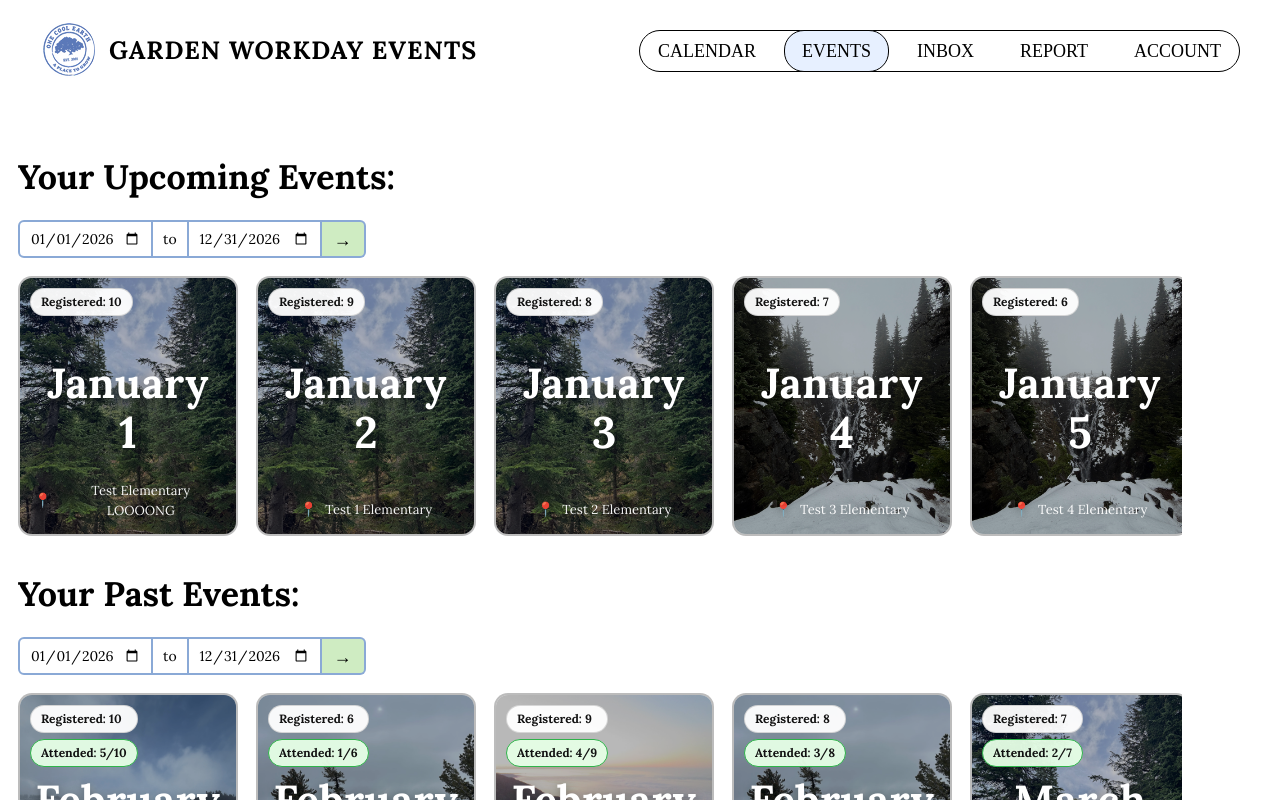
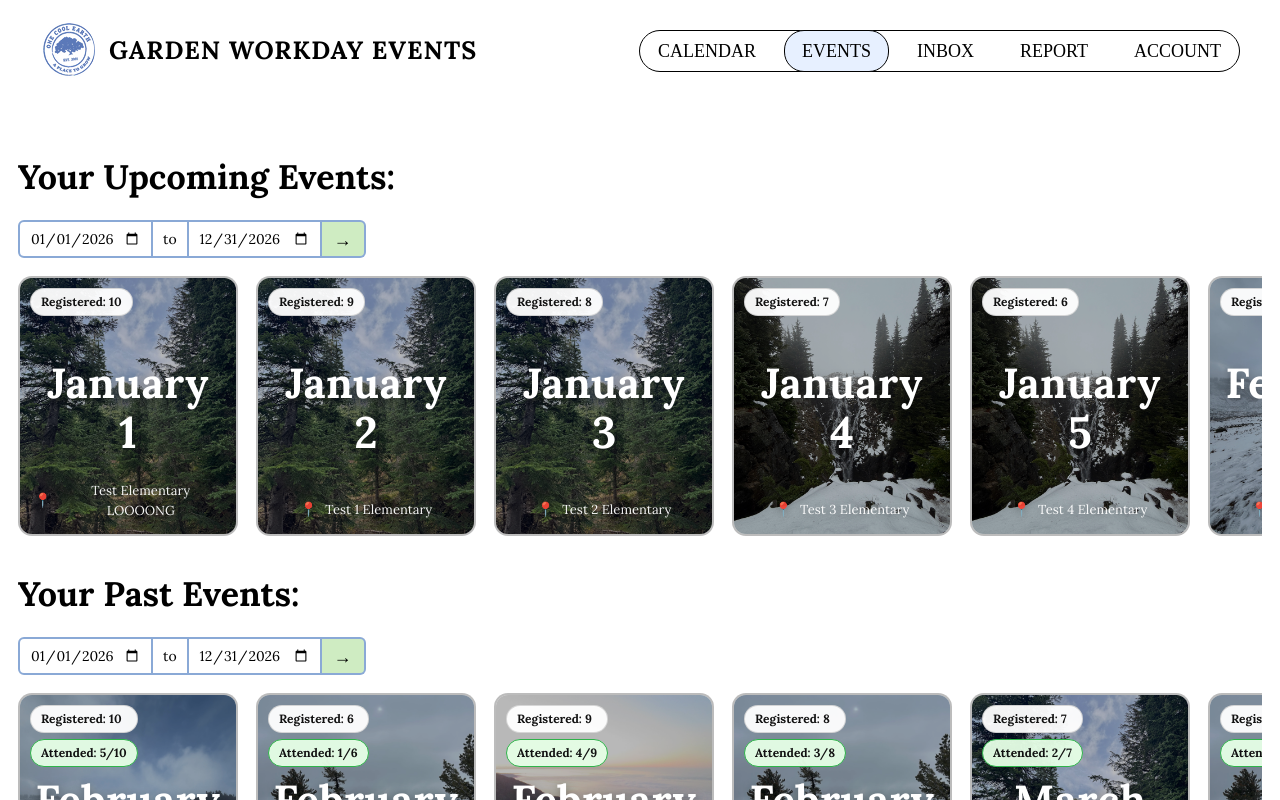
Before and after one commit to hack4impact-calpoly/one-cool-earth-25, a Next.js app: page /admin-events in a window 1280 px wide. Shown: the top 800 px of the page. Built offline with nearby package versions, Linux system fonts and the light colour scheme; a web font is replaced by a local one.

Commit message:
Fixing styling issue for the events page

```diff
--- a/src/styles/AdminEventsPage.module.css
+++ b/src/styles/AdminEventsPage.module.css
@@ -1,6 +1,5 @@
 .page {
   width: 100%;
-  max-width: 1200px;
   padding: 28px 18px 60px;
 }
 
--- a/src/styles/VolunteerEventsPage.module.css
+++ b/src/styles/VolunteerEventsPage.module.css
@@ -1,6 +1,5 @@
 .page {
   width: 100%;
-  max-width: 1200px;
   padding: 28px 18px 60px;
 }
 
```
